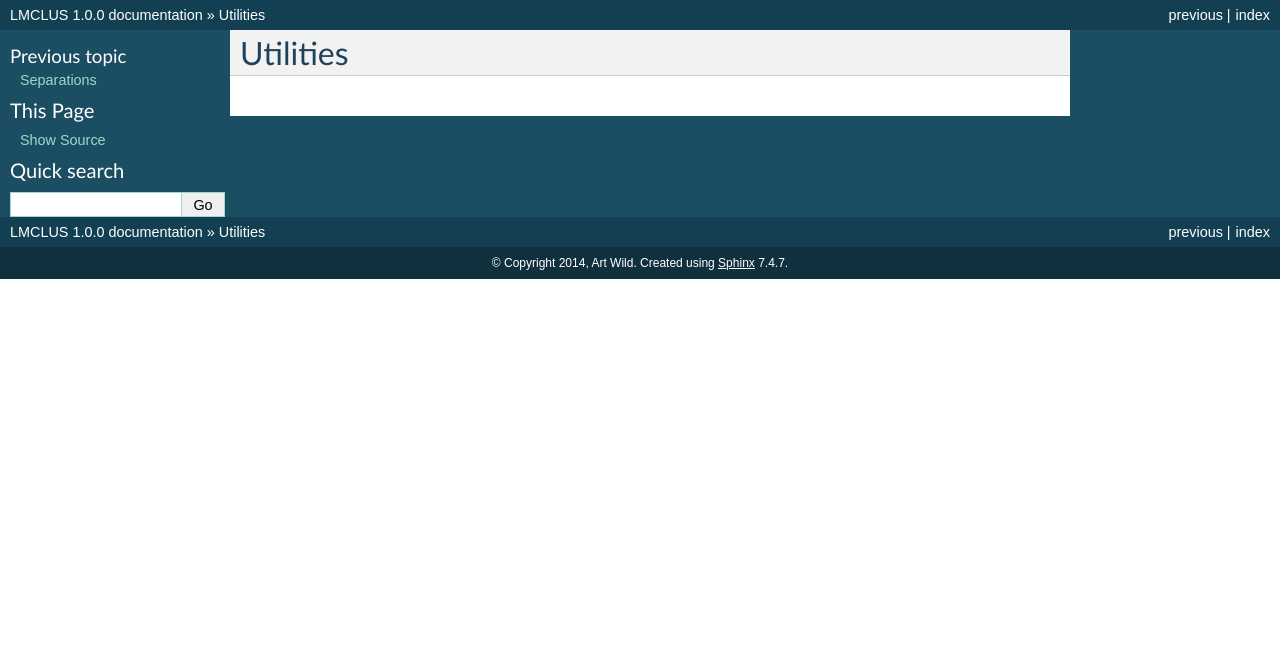
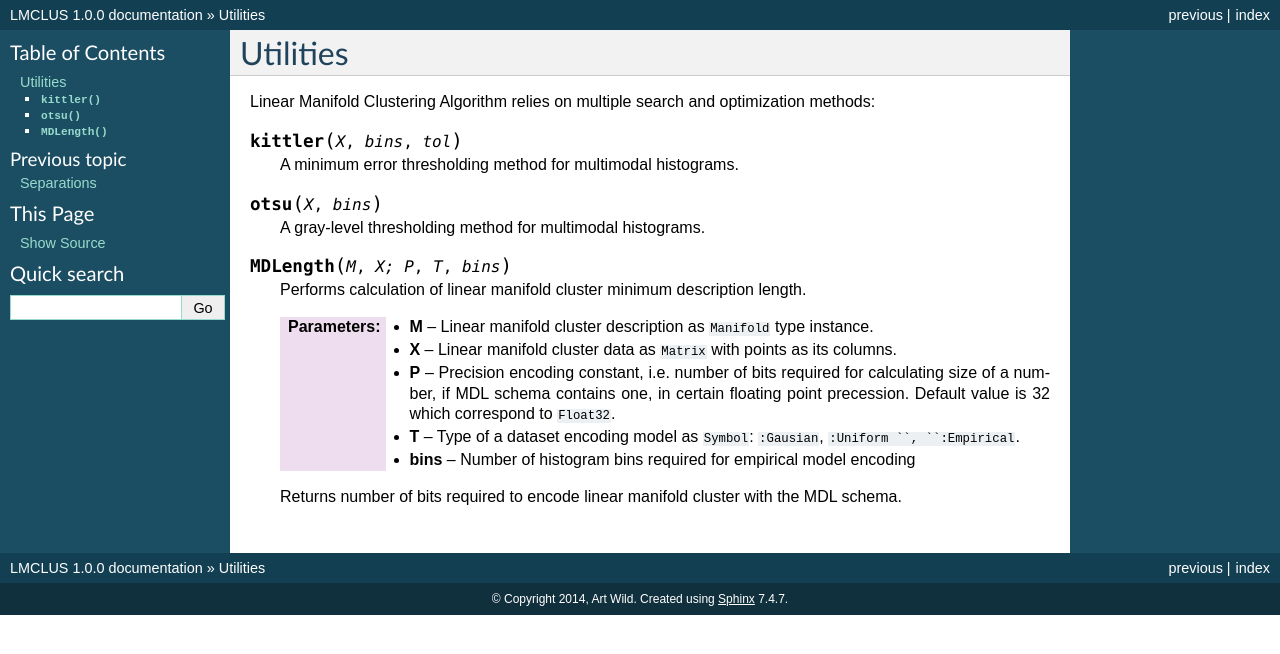
Before and after one commit to wildart/LMCLUS.jl, a Sphinx documentation site: the page built from docs/source/utils.rst, in a window 1280 px wide. Shown: the top 654 px of the page. Built offline with Sphinx 7.4.7, drawn with Linux system fonts in a browser that asks for light colours; formulas are drawn with MathJax 3.

```diff
--- a/docs/source/utils.rst
+++ b/docs/source/utils.rst
@@ -1,2 +1,28 @@
 Utilities
 =========
+
+Linear Manifold Clustering Algorithm relies on multiple search and optimization methods:
+
+.. function:: kittler(X, bins, tol)
+
+    A minimum error thresholding method for multimodal histograms.
+
+.. function:: otsu(X, bins)
+
+    A gray-level thresholding method for multimodal histograms.
+
+.. function:: MDLength(M, X; P, T, bins)
+
+    Performs calculation of linear manifold cluster minimum description length.
+
+    :param M:   Linear manifold cluster description as ``Manifold`` type instance.
+    :param X:   Linear manifold cluster data as ``Matrix`` with points as its columns.
+    :param P:   Precision encoding constant, i.e. number of bits required for
+                calculating size of a number, if MDL schema contains one, in
+                certain floating point precession. Default value is 32 which correspond
+                to ``Float32``.
+    :param T:   Type of a dataset encoding model as ``Symbol``:
+                ``:Gausian``, ``:Uniform ``, ``:Empirical``.
+    :param bins: Number of histogram bins required for empirical model encoding
+
+    Returns number of bits required to encode linear manifold cluster with the MDL schema.
```
Also changed, not shown: README.md (+0 -2 lines), 3 other files.
